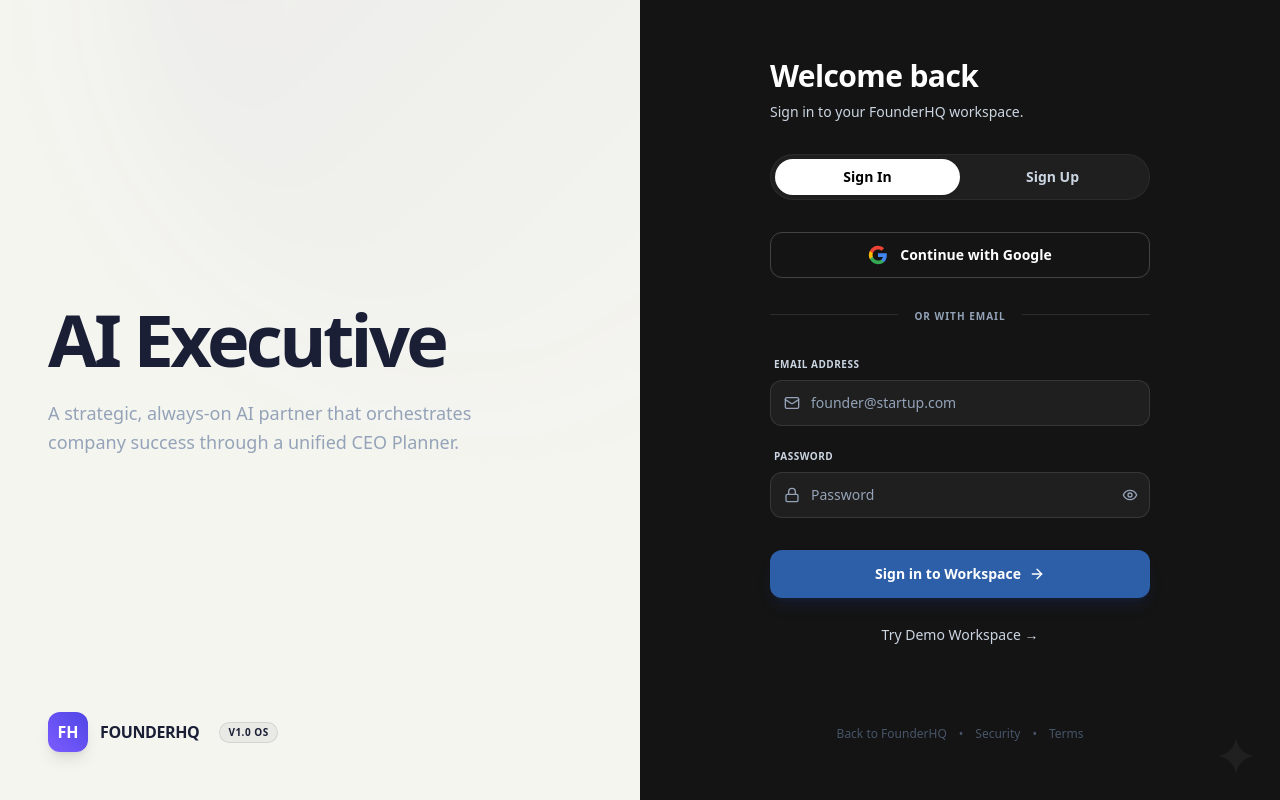
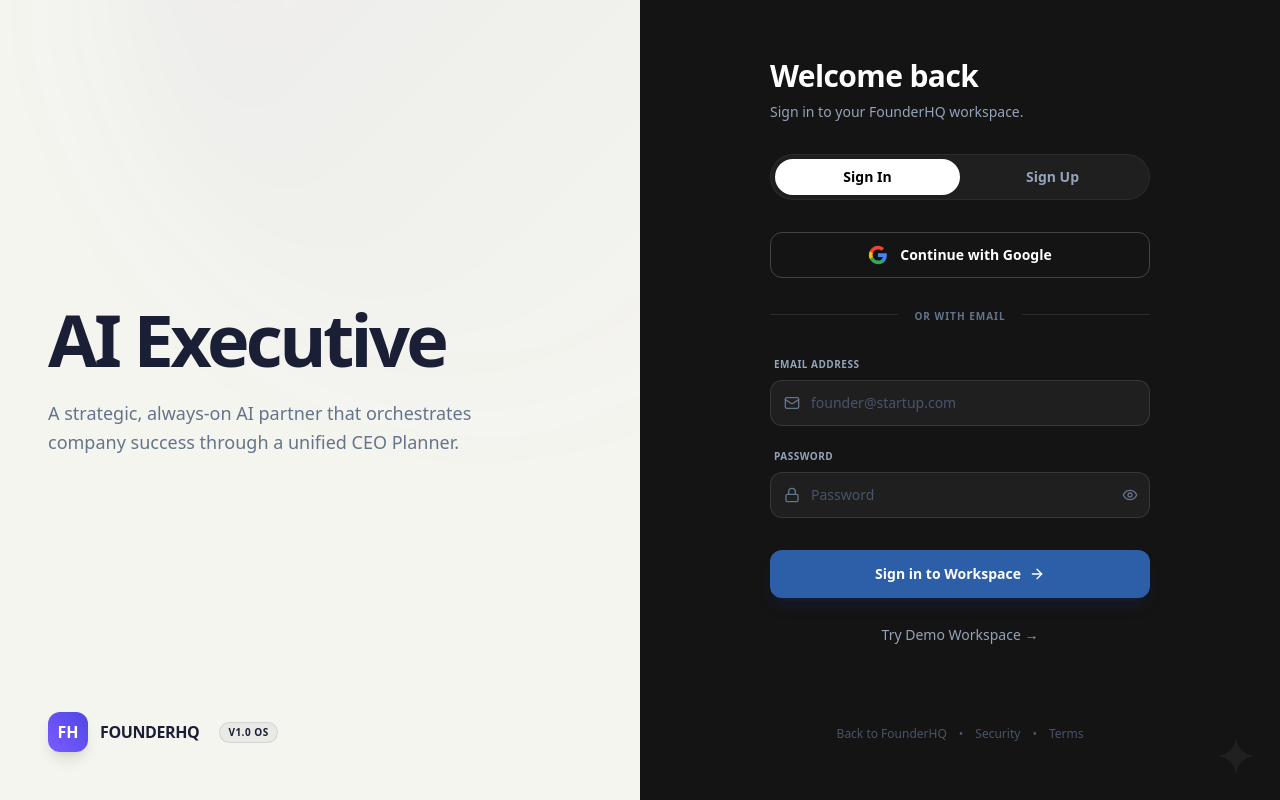
Before and after one commit to sathwikgampa/FounderHq, a Next.js app in the folder apps/web/: page /login in a window 1280 px wide. Built offline with nearby package versions, Linux system fonts and the light colour scheme; no server answers.

Commit message:
fix(web): resolve input text visibility in main dashboard bar and command palette

```diff
--- a/apps/web/app/globals.css
+++ b/apps/web/app/globals.css
@@ -104,33 +104,10 @@
     @apply rounded-xl;
   }
 
-  /* Global high-contrast text visibility rules */
-  .text-slate-400 {
-    color: #cbd5e1 !important;
-  }
-
-  .text-slate-500 {
-    color: #94a3b8 !important;
-  }
-
-  .text-muted-foreground {
-    color: #cbd5e1 !important;
-  }
-
-  ::placeholder {
-    color: #94a3b8 !important;
-    opacity: 1 !important;
-  }
-
-  input,
-  textarea,
-  select {
-    color: #ffffff !important;
-  }
-
   /* Form control focus and readability */
   input::placeholder,
   textarea::placeholder {
-    color: #94a3b8 !important;
+    color: #94a3b8;
+    opacity: 1;
   }
 }
--- a/apps/web/components/dashboard/ai-copilot.tsx
+++ b/apps/web/components/dashboard/ai-copilot.tsx
@@ -1,7 +1,17 @@
 'use client';
 
 import React, { useState, useEffect } from 'react';
-import { Sparkles, Mic, MicOff, Paperclip, Send, Command, Slash, Volume2, Square } from 'lucide-react';
+import {
+  Sparkles,
+  Mic,
+  MicOff,
+  Paperclip,
+  Send,
+  Command,
+  Slash,
+  Volume2,
+  Square,
+} from 'lucide-react';
 import { toast } from 'sonner';
 import { useVoice } from '@/hooks/use-voice';
 
@@ -22,7 +32,7 @@
   const { isListening, isSpeaking, transcript, toggleListening, speak, stopSpeaking } = useVoice(
     (finalText) => {
       if (finalText) setQuery(finalText);
-    }
+    },
   );
 
   useEffect(() => {
@@ -63,7 +73,7 @@
               value={query}
               onChange={(e) => setQuery(e.target.value)}
               placeholder={isListening ? 'Listening to voice...' : 'Ask FounderHQ anything...'}
-              className="flex-1 bg-transparent text-sm font-medium text-[#111827] placeholder:text-[#6B7280] focus:outline-none"
+              className="flex-1 bg-transparent text-base font-semibold text-[#0F172A] placeholder:text-[#64748B] focus:outline-none"
             />
 
             <div className="flex items-center gap-2">
--- a/apps/web/components/layout/top-navbar.tsx
+++ b/apps/web/components/layout/top-navbar.tsx
@@ -78,7 +78,7 @@
                 value={searchValue}
                 onChange={(e) => setSearchValue(e.target.value)}
                 placeholder="Type a command or search..."
-                className="w-full bg-transparent text-sm text-[#111827] placeholder:text-[#6B7280] focus:outline-none"
+                className="w-full bg-transparent text-sm font-medium text-[#0F172A] placeholder:text-[#64748B] focus:outline-none"
               />
               <kbd className="text-[10px] text-[#6B7280] uppercase">ESC to close</kbd>
             </div>
```
